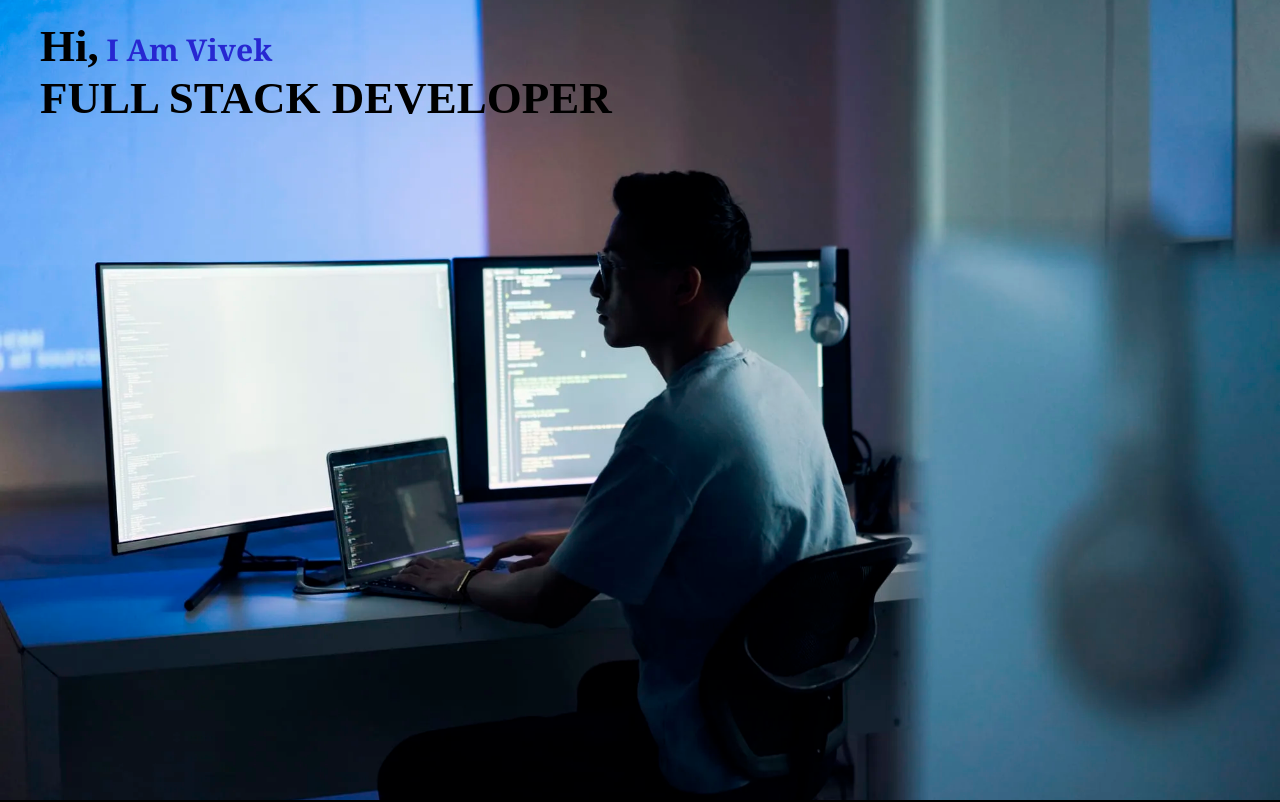
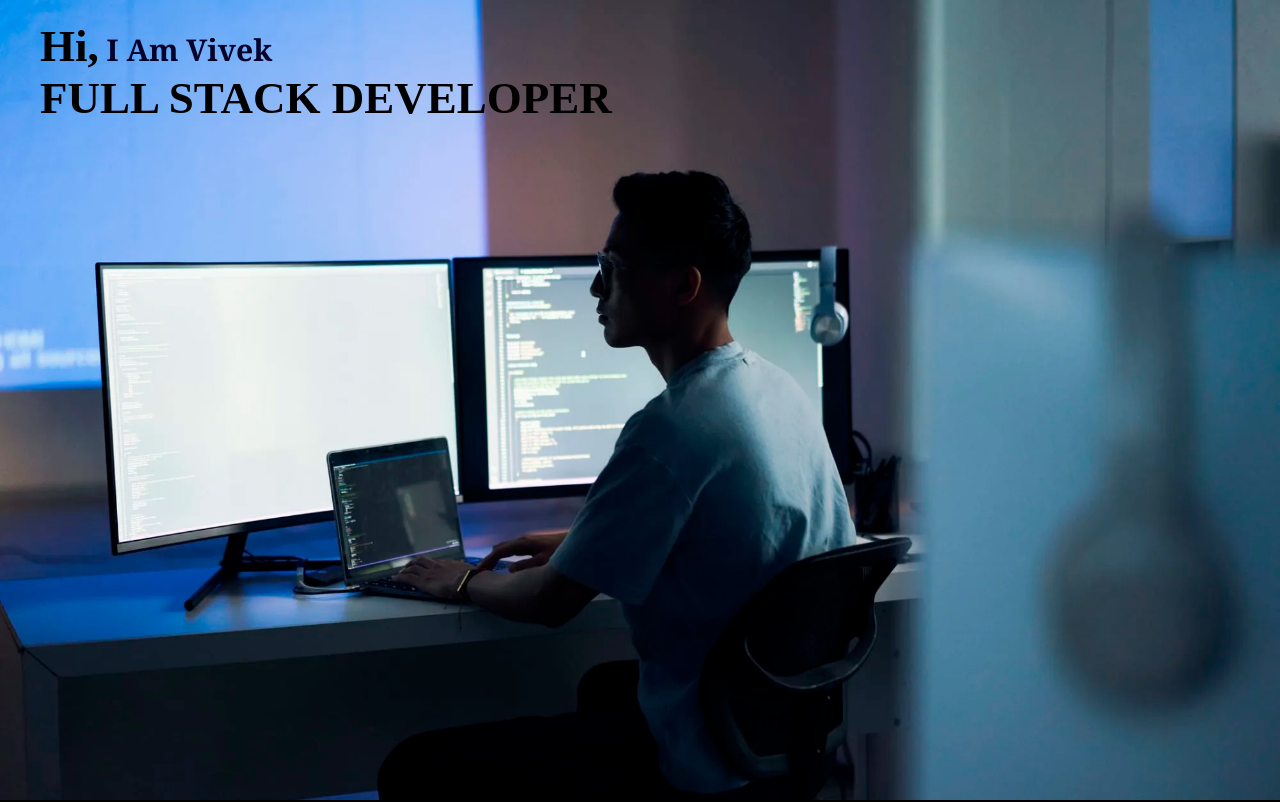
Before and after one commit to iamthevivek/Landing-page, a plain HTML site: page index.html in a window 1280 px wide. Shown: the top 802 px of the page. Drawn offline with Linux system fonts and the light colour scheme.

Commit message:
change color of sapn

```diff
--- a/style.css
+++ b/style.css
@@ -31,7 +31,7 @@
     font-size: 30px;
     font-weight: 600;
     font-family: Cambria, Cochin, Georgia, Times, 'Times New Roman', serif;
-    color: rgb(39, 39, 209);
+    color: rgb(5, 2, 44);
 }
 
 .black-box {
```
